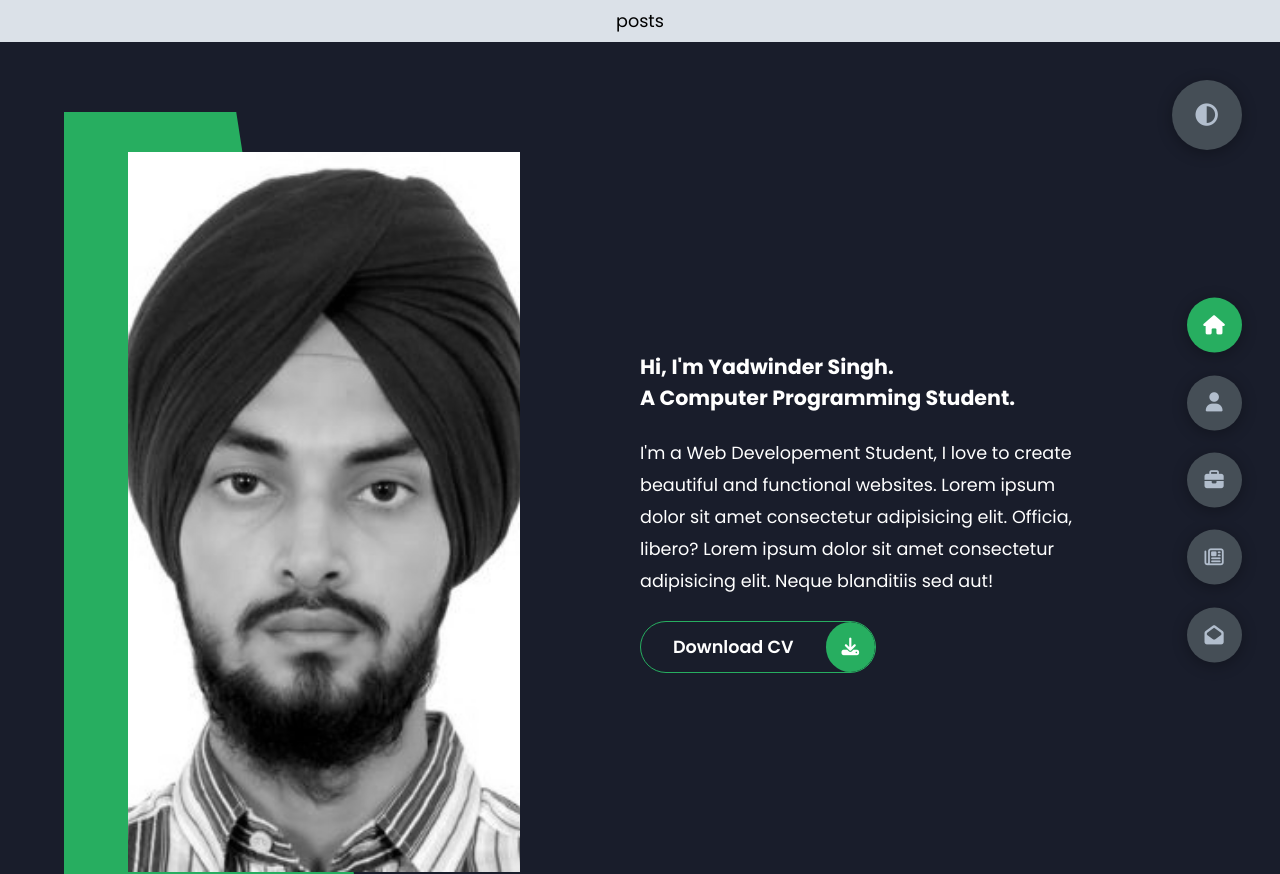
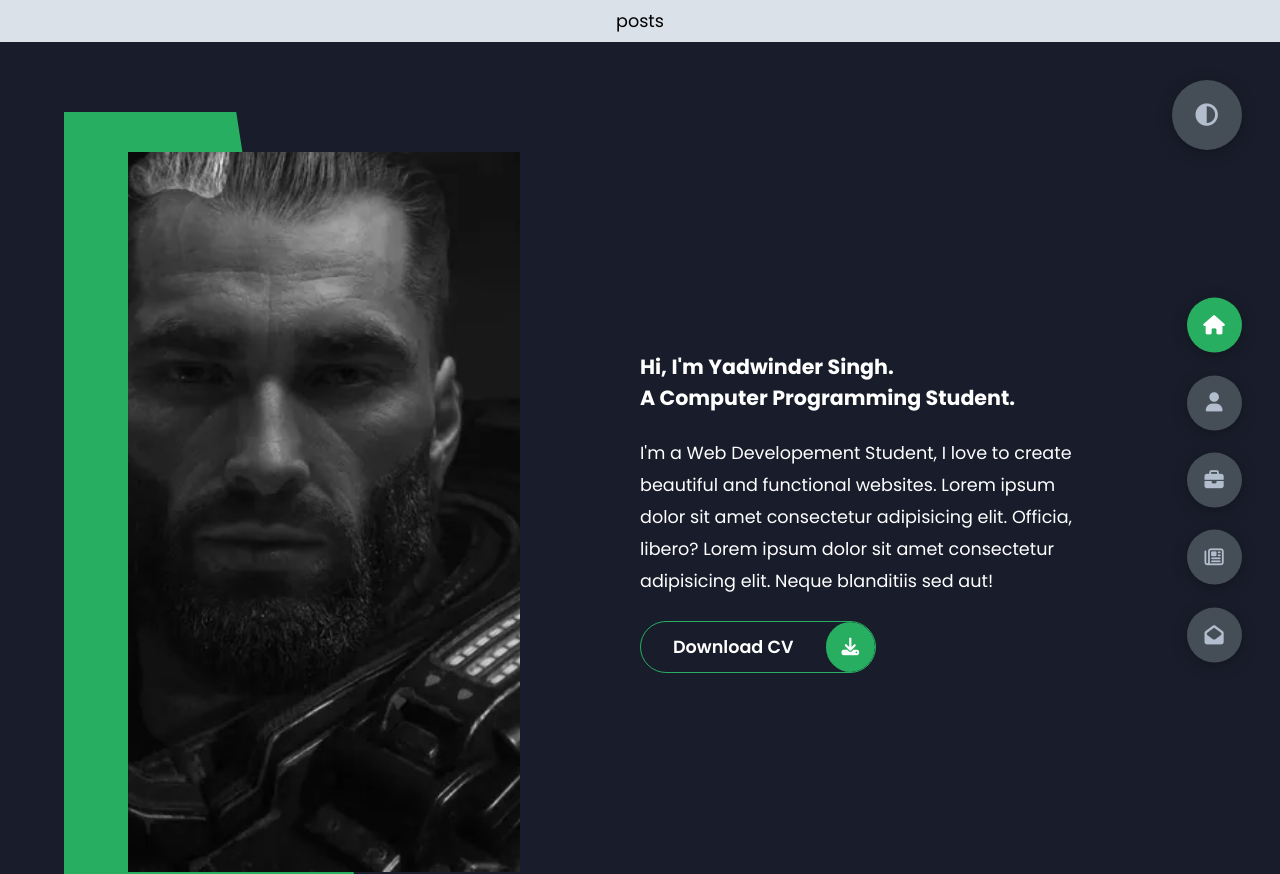
Before and after one commit to yadwindersingh1699/assignment-1-new, a plain HTML site: page index.html in a window 1280 px wide. Shown: the top 874 px of the page. Drawn offline with Linux system fonts and the light colour scheme.

Commit message:
Update index.html

```diff
--- a/index.html
+++ b/index.html
@@ -29,7 +29,7 @@
                 <div class="h-shape"></div>
                 <div class="image">
                     <!-- adding my image -->
-                    <img src="hero.jpg" alt="my hero image">
+                    <img src="hero.png" alt="my hero image">
                 </div>
             </div>
             <div class="right-header">
```
